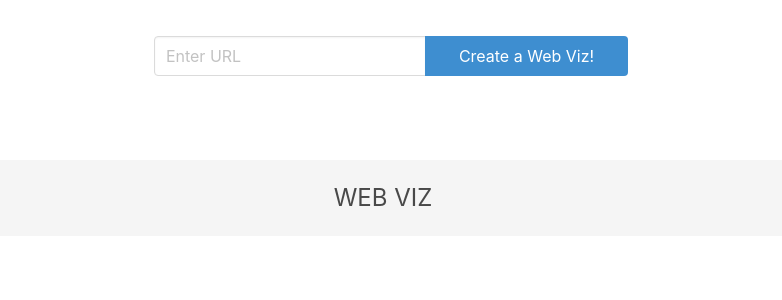
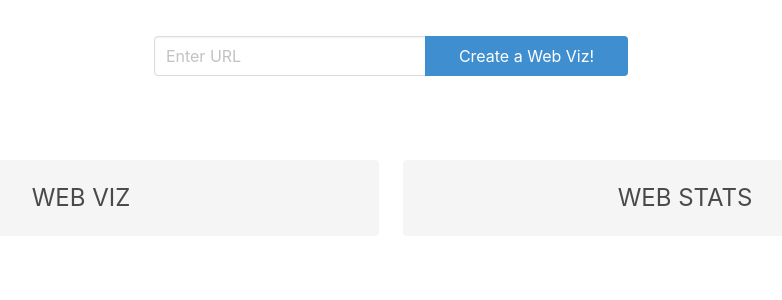
Before and after one commit to ht-90/link-spyder, a Flask app: page / in a window 1280 px wide. Shown: the part 52-352 px from the top of the page, without its empty margins (249-1031 px from the left). Run offline with Flask 2, Linux system fonts and the light colour scheme.

Commit message:
added stats tile

```diff
--- a/linkspyder/static/js/d3_forced_network_graph.js
+++ b/linkspyder/static/js/d3_forced_network_graph.js
@@ -64,6 +64,10 @@ $("document").ready(function () {
         "collide",
         d3.forceCollide().radius((d) => d.r * 10)
       );
+
+    // Web Statistics
+    var stats_container = d3
+      .select("#stats-container")
 
     // Load data and create a graph
     d3.json("/data", {
--- a/linkspyder/templates/index.html
+++ b/linkspyder/templates/index.html
@@ -71,6 +71,12 @@
             <div id="legend" class="legend-container"></div>
           </div>
         </div>
+        <!-- STATS -->
+        <div id="stats-container" class="tile is-parent is-vertical">
+          <div class="tile is-child notification is-light">
+            <p class="sub-title is-size-4 has-text-centered">WEB STATS</p>
+          </div>
+        </div>
       </div>
     </section>
     <!-- Scripts -->
```
